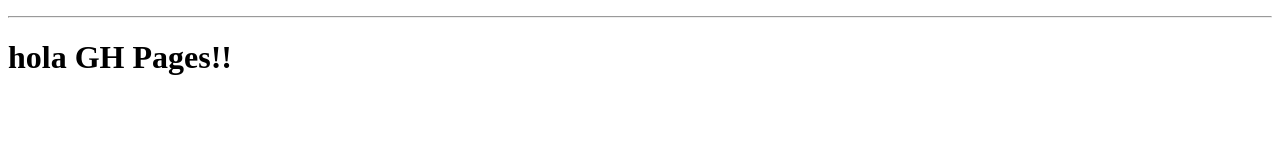
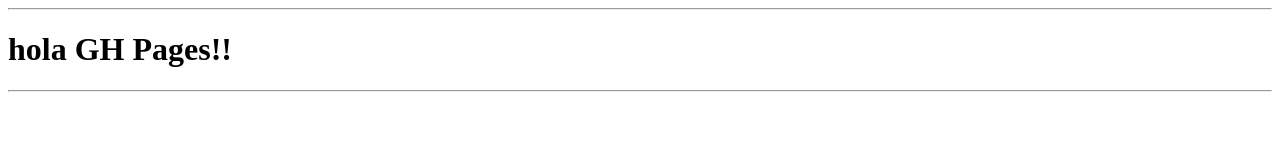
Before and after one commit to davc1980/webiot, a plain HTML site: page index.html in a window 1280 px wide. Drawn offline with Linux system fonts and the light colour scheme.

Commit message:
Update index.html

```diff
--- a/index.html
+++ b/index.html
@@ -1,8 +1,8 @@
 <html>
 <body>
-<h1>
+
 <hr>
 <h1>hola GH Pages!!</h1>
-</h1>
+<hr>
 </body>
 </html>
```
